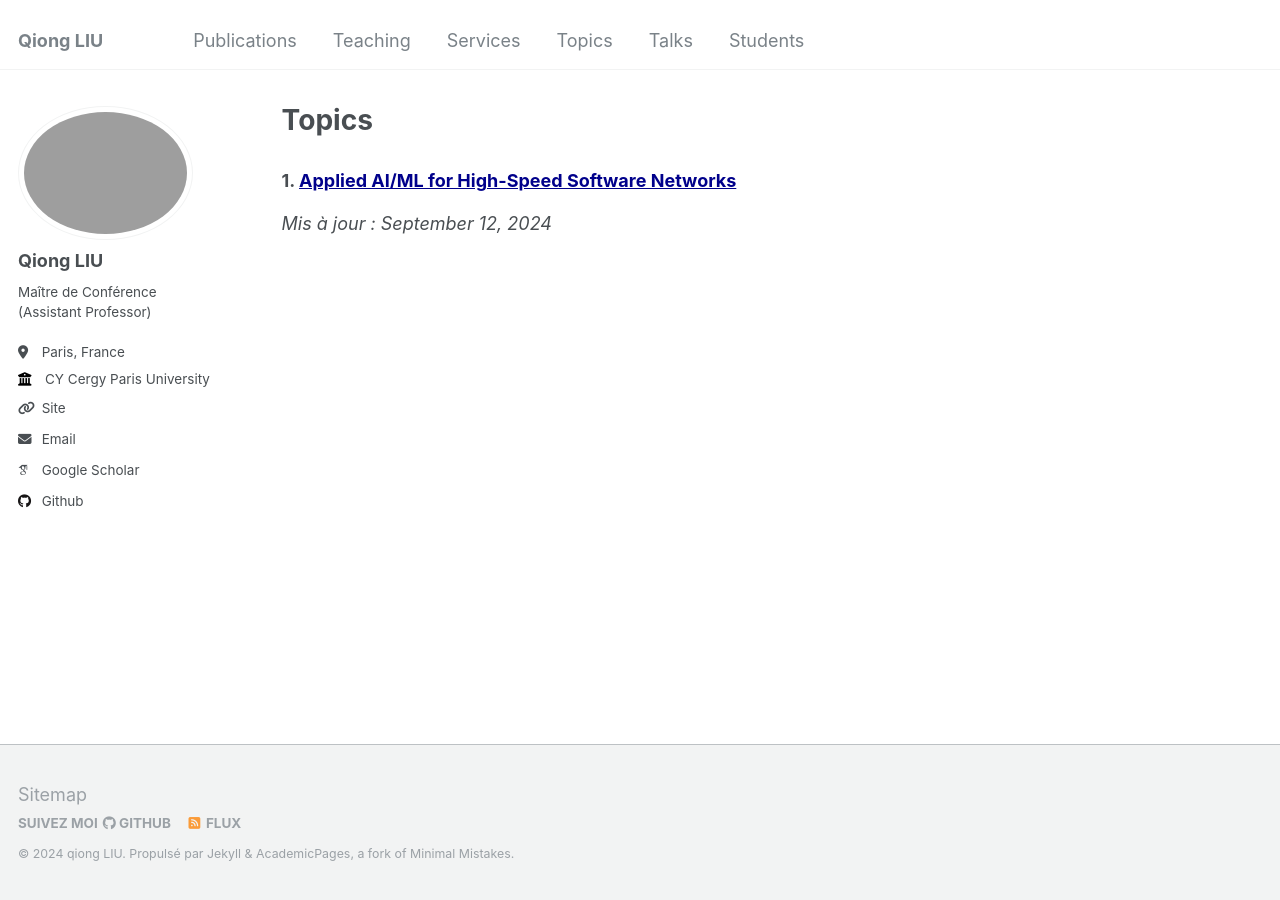
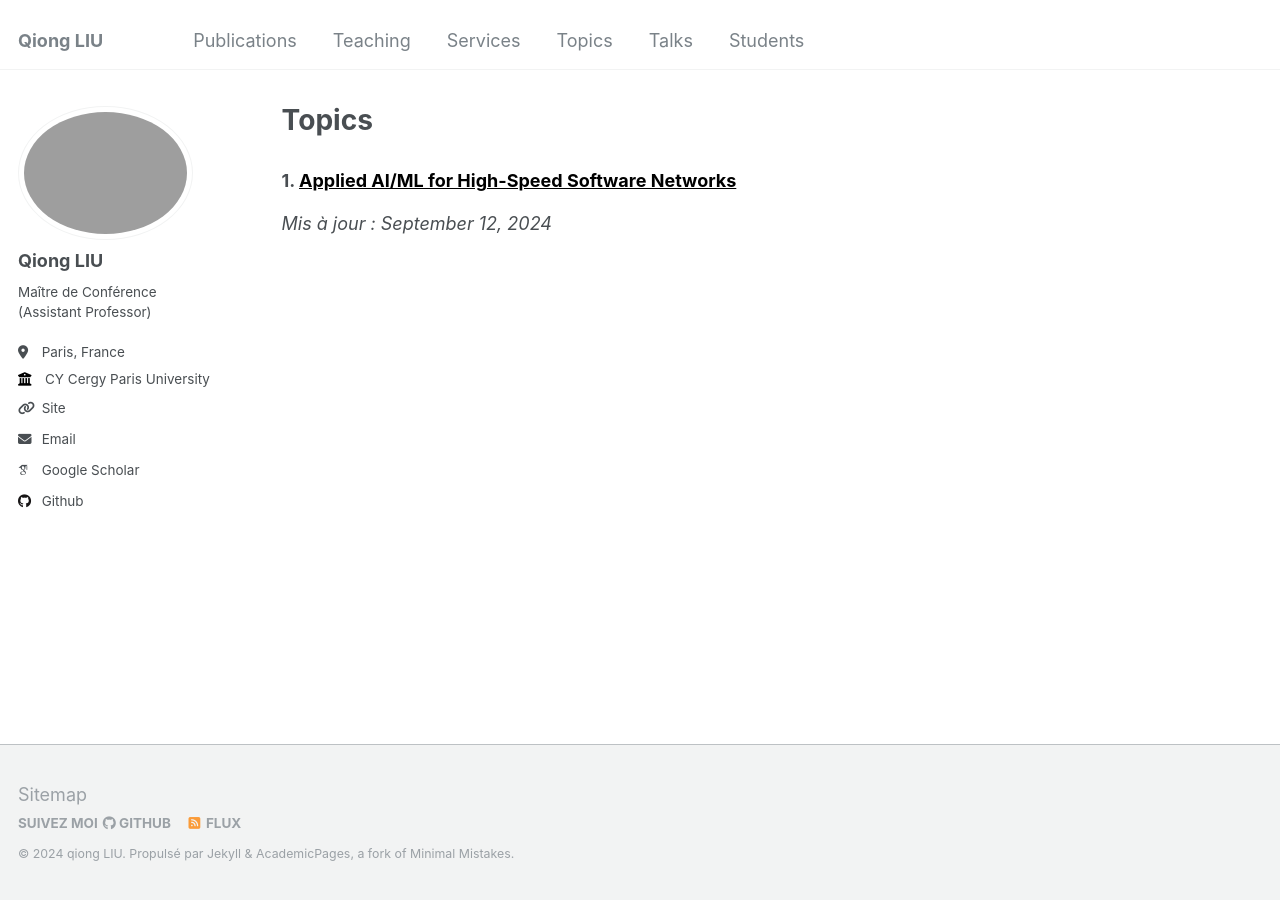
Before and after one commit to evesiphus/evesiphus.github.io, a Jekyll site: the page built from _pages/year-archive.html, in a window 1280 px wide. Built offline with Jekyll 4.4.1, drawn with Linux system fonts in a browser that asks for light colours; some web fonts are replaced.

Commit message:
Update year-archive.html

```diff
--- a/_pages/year-archive.html
+++ b/_pages/year-archive.html
@@ -17,7 +17,7 @@ redirect_from:
   <div class="post-item">
     <h3>
       {{ post_counter }}.
-      <a href="{{ post.url }}" style="color: #00008B; text-decoration: underline;">
+      <a href="{{ post.url }}" style="color: black; text-decoration: underline;">
         {{ post.title }}
       </a>
     </h3>
```
